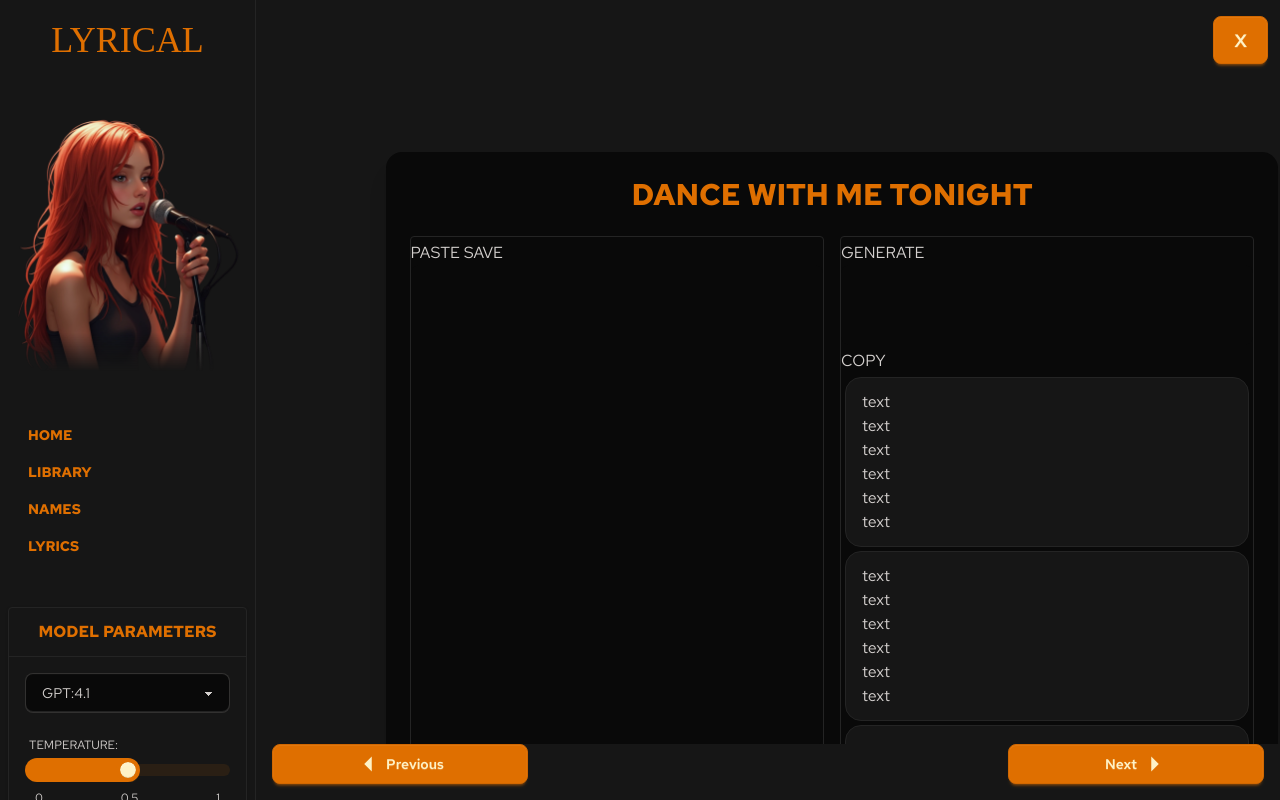
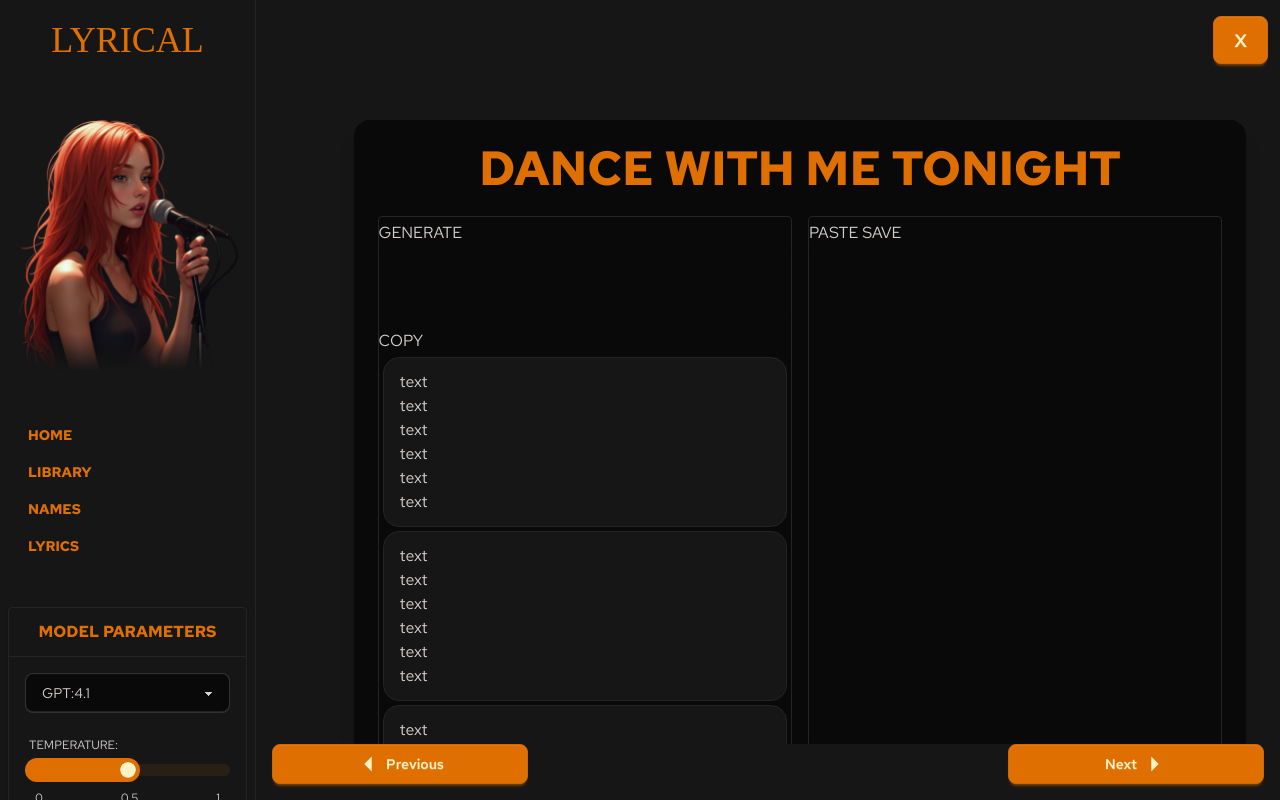
Before and after one commit to no-garlic/lyrical, a Django app: template lyrical/templates/lyrical/theme.html in a window 1280 px wide. Run offline with Django 3.2, Linux system fonts and the light colour scheme; the template is opened without the code that fills it: values that come from a table or form of the project are taken from there, others are empty; data comes from the database, SQL or seed files in the repository; both versions use the stored data as it was after the commit; style sheets or scripts are compiled from the project's sources; parts of the project's set-up code (start-up, migrations or seed data) failed here and were passed over; some web fonts are replaced.

Commit message:
Refactor theme layout: reorganize left and right panels in theme.html for improved structure and usability, enhancing the editing and generation of song themes.

```diff
--- a/lyrical/templates/lyrical/theme.html
+++ b/lyrical/templates/lyrical/theme.html
@@ -5,54 +5,24 @@
 {% endblock %}
 
 {% block page_content %}
-    <div class="w-full min-h-screen flex flex-col items-center justify-top bg-base-200 p-4 m-16">
-        <div class="card max-w-[90%] h-[81%] bg-base-100 shadow-xl p-6 flex flex-col">
+    <div class="w-full min-h-screen flex flex-col items-center justify-top bg-base-200 p-4 m-8">
+        <div class="card max-w-[90%] h-[85%] bg-base-100 shadow-xl p-6 flex flex-col">
 
             <!-- Title -->
-            <h2 class="mb-6 text-3xl font-bold text-primary text-center flex-shrink-0">{{song.name|upper}}</h2>
+            <h2 class="mb-6 text-5xl font-bold text-primary text-center flex-shrink-0">{{song.name|upper}}</h2>
 
             <!-- Content -->
             <div class="flex flex-row flex-1 min-h-0 gap-4">
 
                 <!-- Left Panel -->
-                <div class="w-[500px] min-w-0 border-1 rounded border-base-300 pt-1">
-
-                    <!-- Left Header -->
-                    <c-panel-header title="EDIT YOUR SONG THEME" padding="4">
-                        <c-panel-header-button id="btn-new-edit-song-name">
-                            PASTE
-                        </c-panel-header-button>
-                        <c-panel-header-button id="btn-new-delete-song-name">
-                            SAVE
-                        </c-panel-header-button>
-                    </c-panel-header>
-                    <!-- End: Left Header -->
-
-                    <!-- Left Content -->
-                     <div class="flex flex-col h-full">
-                        <textarea
-                            id="custom-prompt"
-                            type="text"
-                            placeholder=""
-                            autocomplete="off"
-                            class="input-control textarea textarea-md textarea-neutral w-full h-full mb-7 resize-none border-none shadow-none focus:outline-none"
-                        ></textarea>
-                        <c-input-spacer />
-                    </div>
-                    <!-- End: Left Content -->
-
-                </div>
-                <!-- End: Left Panel -->
-
-                <!-- Right Panel -->
                 <div class="w-[500px] min-w-0 border-1 rounded border-base-300 flex flex-col h-full pt-1">
 
                     <!-- Right Header -->
                     <c-panel-header title="CUSTOM PROMPT" padding="4">
-                        <c-panel-header-button id="btn-new-edit-song-name">
+                        <c-panel-header-button id="btn-generate">
                             GENERATE
                         </c-panel-header-button>
-                        <!--a class="btn btn-md w-[250px] h-[44px] mt-1 mb-2 ml-2 btn-primary btn-disabled hidden" id="btn-generating-song-names">
+                        <!--a class="btn btn-md w-[250px] h-[44px] mt-1 mb-2 ml-2 btn-primary btn-disabled hidden" id="btn-generating">
                             <span class="loading loading-spinner"></span>PLEASE WAIT...
                         </a-->
                     </c-panel-header>
@@ -61,7 +31,7 @@
                     <!-- Right Content -->
                     <div class="flex flex-col flex-shrink-0">
                         <textarea
-                            id="custom-prompt"
+                            id="prompt-text"
                             type="text"
                             placeholder=""
                             autocomplete="off"
@@ -73,7 +43,7 @@
                     <!-- Section Title -->
                     <div class="flex flex-col flex-shrink-0">
                     <c-panel-slider title="GENERATED THEMES" padding="4">
-                        <c-panel-header-button id="btn-new-edit-song-name">
+                        <c-panel-header-button id="btn-copy">
                             COPY
                         </c-panel-header-button>
                     </c-panel-slider>
@@ -118,6 +88,39 @@
                     <!-- End: Container for all generated themes -->
 
                 </div>
+                <!-- End: Left Panel -->
+
+
+                <!-- Right Panel -->
+                <div class="w-[500px] min-w-0 border-1 rounded border-base-300 pt-1">
+
+                    <!-- Right Header -->
+                    <c-panel-header title="EDIT YOUR SONG THEME" padding="4">
+                        <c-panel-header-button id="btn-paste">
+                            PASTE
+                        </c-panel-header-button>
+                        <c-panel-header-button id="btn-save">
+                            SAVE
+                        </c-panel-header-button>
+                    </c-panel-header>
+                    <!-- End: Right Header -->
+
+                    <!-- Right Content -->
+                     <div class="flex flex-col h-full">
+                        <textarea
+                            id="theme-text"
+                            type="text"
+                            placeholder=""
+                            autocomplete="off"
+                            class="input-control textarea textarea-md textarea-neutral w-full h-full mb-7 resize-none border-none shadow-none focus:outline-none"
+                        ></textarea>
+                        <c-input-spacer />
+                    </div>
+                    <!-- End: Right Content -->
+
+                </div>
+                <!-- End: Right Panel -->
+
             </div>
         </div>
     </div>
```
Also changed, not shown: db.sqlite3.
